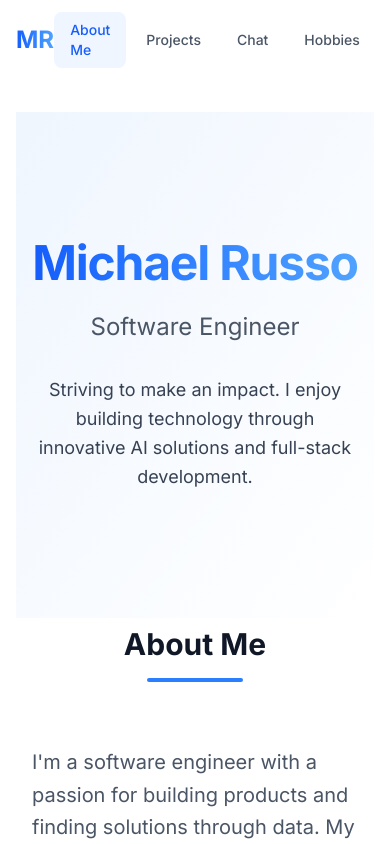
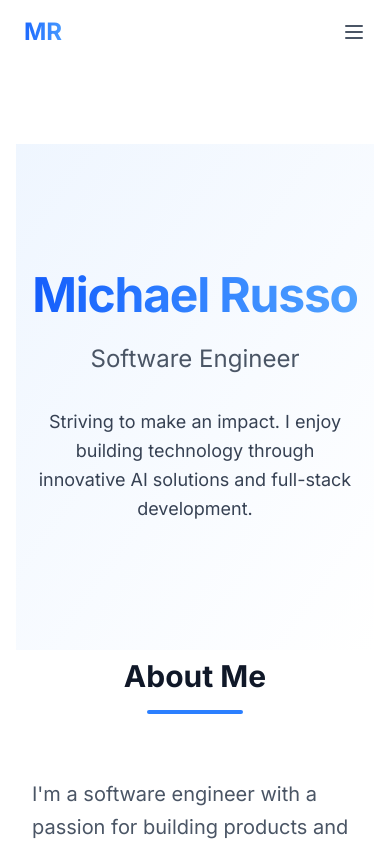
Before and after one commit to michael-russo-eng/portfolio, a Next.js app in the folder client/: page / in a window 390 px wide. Shown: the top 844 px of the page. Built offline with nearby package versions, Linux system fonts and the light colour scheme.

Commit message:
Fix navigation layout

```diff
--- a/client/src/app/hobbies/layout.tsx
+++ b/client/src/app/hobbies/layout.tsx
@@ -54,7 +54,7 @@
             animate={{ y: 0, opacity: 1 }}
             transition={{ delay: 0.4, duration: 0.8 }}
           >
-            Big dreams, questionable skills
+            Big dreams, High Hopes
           </motion.p>
         </motion.div>
       </section>
--- a/client/src/app/layout.tsx
+++ b/client/src/app/layout.tsx
@@ -21,7 +21,7 @@
     <html lang="en">
       <body className={inter.className}>
         <Navigation />
-        <main className="max-w-7xl mx-auto px-4 sm:px-6 lg:px-8 py-8">
+        <main className="max-w-7xl mx-auto px-4 sm:px-6 lg:px-8 py-8 pt-16">
           {children}
            <SpeedInsights />
         </main>
--- a/client/src/components/Navigation.tsx
+++ b/client/src/components/Navigation.tsx
@@ -8,6 +8,7 @@
 const Navigation = () => {
   const pathname = usePathname();
   const [scrolled, setScrolled] = useState(false);
+  const [isMobileMenuOpen, setIsMobileMenuOpen] = useState(false);
 
   useEffect(() => {
     const handleScroll = () => {
@@ -16,6 +17,11 @@
     window.addEventListener('scroll', handleScroll);
     return () => window.removeEventListener('scroll', handleScroll);
   }, []);
+
+  // Close mobile menu when route changes
+  useEffect(() => {
+    setIsMobileMenuOpen(false);
+  }, [pathname]);
 
   const navItems = [
     { path: '/', label: 'About Me' },
@@ -36,24 +42,24 @@
       }`}
     >
       <div className="max-w-7xl mx-auto px-4 sm:px-6 lg:px-8">
-        <div className="flex justify-between h-20">
+        <div className="flex justify-between h-16">
           <div className="flex items-center">
             <Link
               href="/"
-              className="text-2xl font-bold bg-gradient-to-r from-blue-600 to-blue-400 bg-clip-text text-transparent hover:from-blue-400 hover:to-blue-600 transition-all duration-300"
+              className="text-2xl font-bold bg-gradient-to-r from-blue-600 to-blue-400 bg-clip-text text-transparent hover:from-blue-400 hover:to-blue-600 transition-all duration-300 px-2"
             >
               MR
             </Link>
           </div>
 
-          <div className="flex items-center space-x-1">
+          <div className="hidden md:flex items-center space-x-1">
             {navItems.map((item) => {
               const isActive = pathname === item.path;
               return (
                 <Link
                   key={item.path}
                   href={item.path}
-                  className="relative px-4 py-2 text-sm font-medium group"
+                  className="relative px-3 py-2 text-sm font-medium group"
                 >
                   <span className={`relative z-10 transition-colors duration-200 ${
                     isActive ? 'text-blue-600' : 'text-gray-600 hover:text-blue-500'
@@ -72,7 +78,55 @@
               );
             })}
           </div>
+
+          <div className="md:hidden flex items-center">
+            <button
+              onClick={() => setIsMobileMenuOpen(!isMobileMenuOpen)}
+              className="p-2 rounded-lg text-gray-600 hover:text-blue-500 hover:bg-blue-50/50 transition-colors"
+              aria-label={isMobileMenuOpen ? "Close menu" : "Open menu"}
+            >
+              {isMobileMenuOpen ? (
+                <svg className="w-6 h-6" fill="none" stroke="currentColor" viewBox="0 0 24 24">
+                  <path strokeLinecap="round" strokeLinejoin="round" strokeWidth={2} d="M6 18L18 6M6 6l12 12" />
+                </svg>
+              ) : (
+                <svg className="w-6 h-6" fill="none" stroke="currentColor" viewBox="0 0 24 24">
+                  <path strokeLinecap="round" strokeLinejoin="round" strokeWidth={2} d="M4 6h16M4 12h16M4 18h16" />
+                </svg>
+              )}
+            </button>
+          </div>
         </div>
+
+        {/* Mobile Menu */}
+        <motion.div
+          className={`md:hidden ${isMobileMenuOpen ? 'block' : 'hidden'}`}
+          initial={false}
+          animate={{
+            height: isMobileMenuOpen ? 'auto' : 0,
+            opacity: isMobileMenuOpen ? 1 : 0
+          }}
+          transition={{ duration: 0.2 }}
+        >
+          <div className="px-2 pt-2 pb-3 space-y-1 bg-white/80 backdrop-blur-md border-t border-gray-100">
+            {navItems.map((item) => {
+              const isActive = pathname === item.path;
+              return (
+                <Link
+                  key={item.path}
+                  href={item.path}
+                  className={`block px-3 py-2 rounded-lg text-base font-medium ${
+                    isActive
+                      ? 'bg-blue-50 text-blue-600'
+                      : 'text-gray-600 hover:bg-blue-50/50 hover:text-blue-500'
+                  }`}
+                >
+                  {item.label}
+                </Link>
+              );
+            })}
+          </div>
+        </motion.div>
       </div>
     </motion.nav>
   );
```
